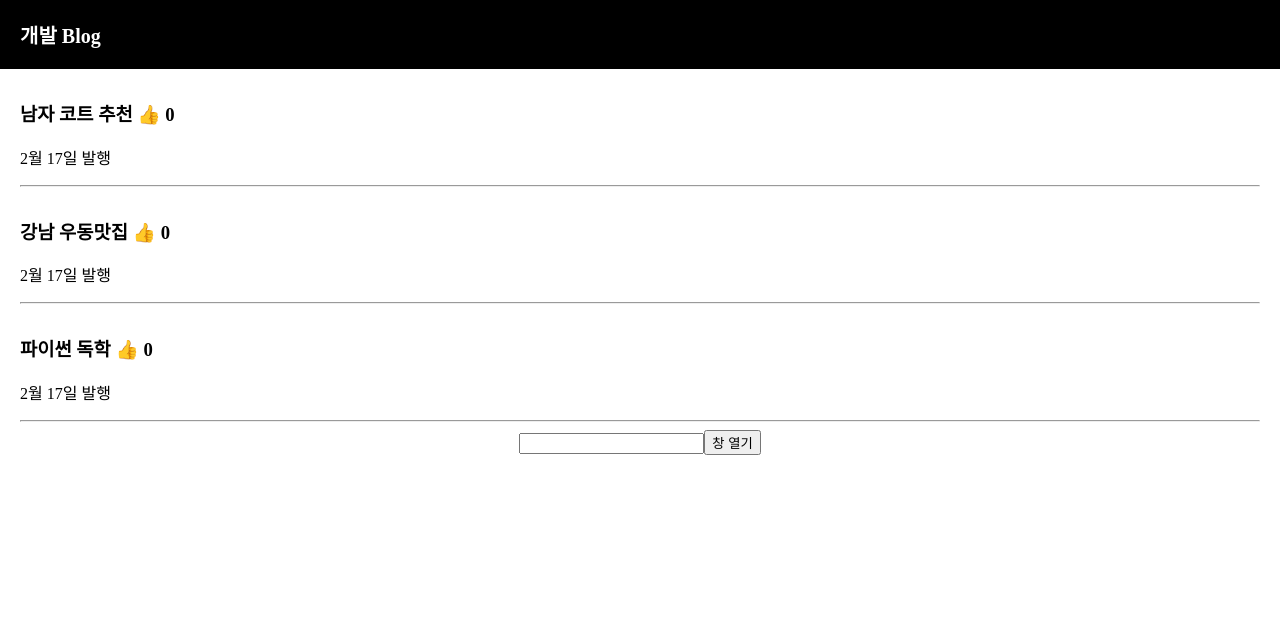
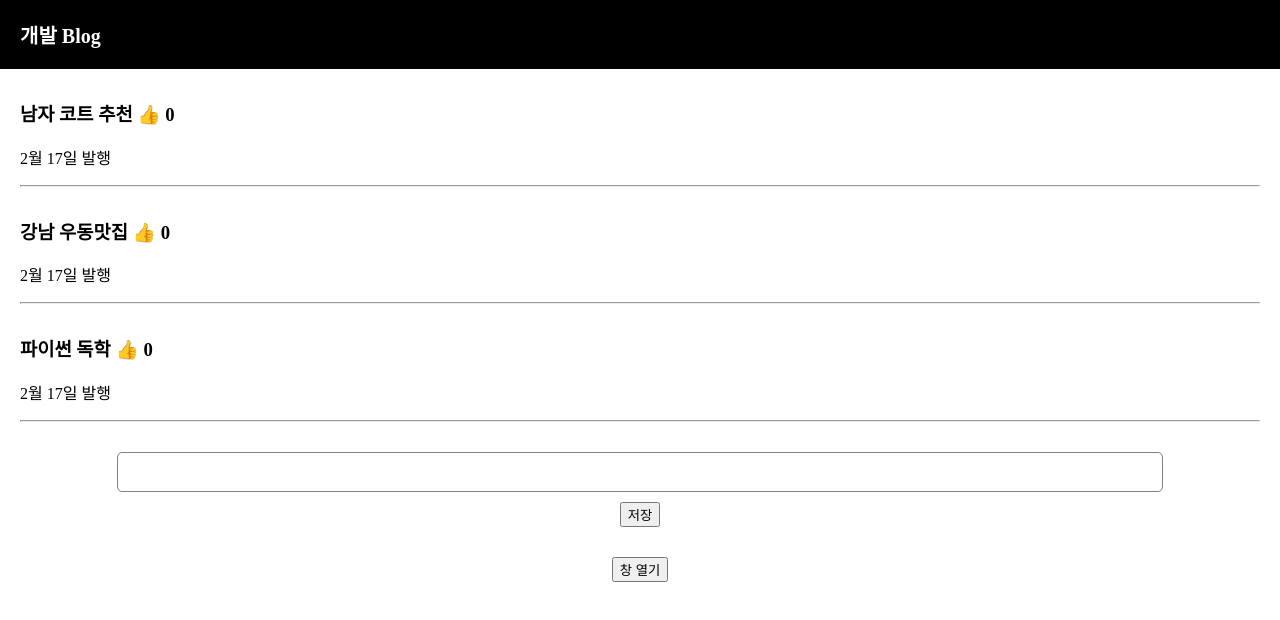
Before and after one commit to joohyeson/React_CodingApple, a React (Create React App) app in the folder blog/: page / in a window 1280 px wide. Shown: the top 620 px of the page. Built offline with nearby package versions, Linux system fonts and the light colour scheme.

Commit message:
Part 1 - 13강 혼자 해본거

```diff
--- a/blog/src/App.css
+++ b/blog/src/App.css
@@ -20,6 +20,25 @@ body{
   margin-top : 20px;
   padding : 20px;
   background : #eee;
+}
+
+/* App.css */
+
+.publish {
+  margin-top : 30px;
+  margin-bottom : 30px;
+}
+.publish input {
+  padding : 10px;
+  font-size : 16px;
+  border-radius : 5px;
+  width : 80%;
+  border : 1px solid grey;
+}
+.publish button {
+  display : block;
+  margin : auto;
+  margin-top : 10px;
 }
 
 .list{
--- a/blog/src/App.js
+++ b/blog/src/App.js
@@ -20,6 +20,13 @@ function App() {
     글제목변경(newArray)//동일한 자료형을 사용해야 함
   }
 
+  function 제목추가() {
+    let newArray = [...글제목];
+    newArray.push(a);
+    글제목변경(newArray)
+
+  }
+
   return (
 
     <div className="App">
@@ -37,7 +44,12 @@ function App() {
           </div>)
         })
       }
-      <input onChange={(e) => { SetA(e.target.value) }} />
+
+      <div className="publish">
+        <input onChange={(e) => { SetA(e.target.value) }} />
+        <button onClick={제목추가}>저장</button>
+      </div>
+
       <button onClick={() => { 모달클릭변경(!모달클릭) }}>창 열기</button>
 
       {
```
Also changed, not shown: 1 other file (tests, documents, lock files or other folders).
